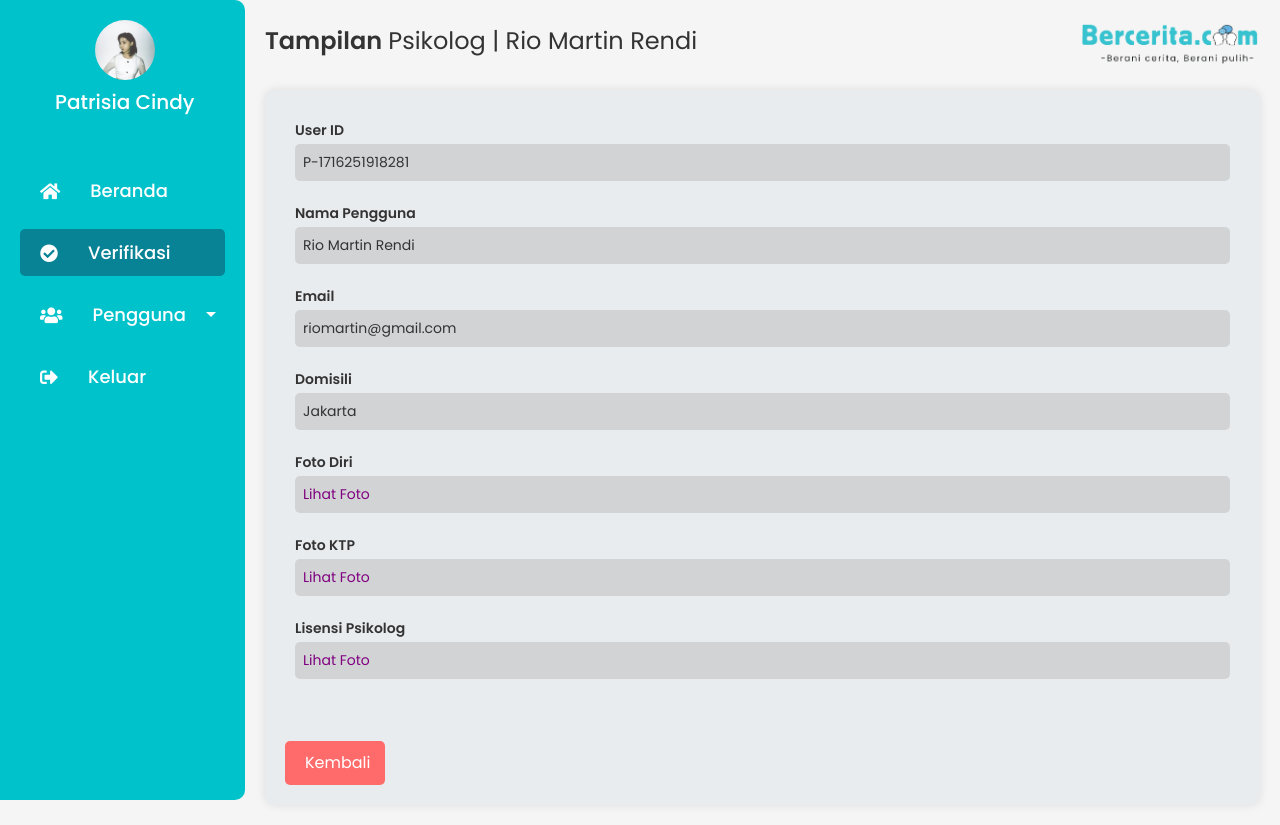
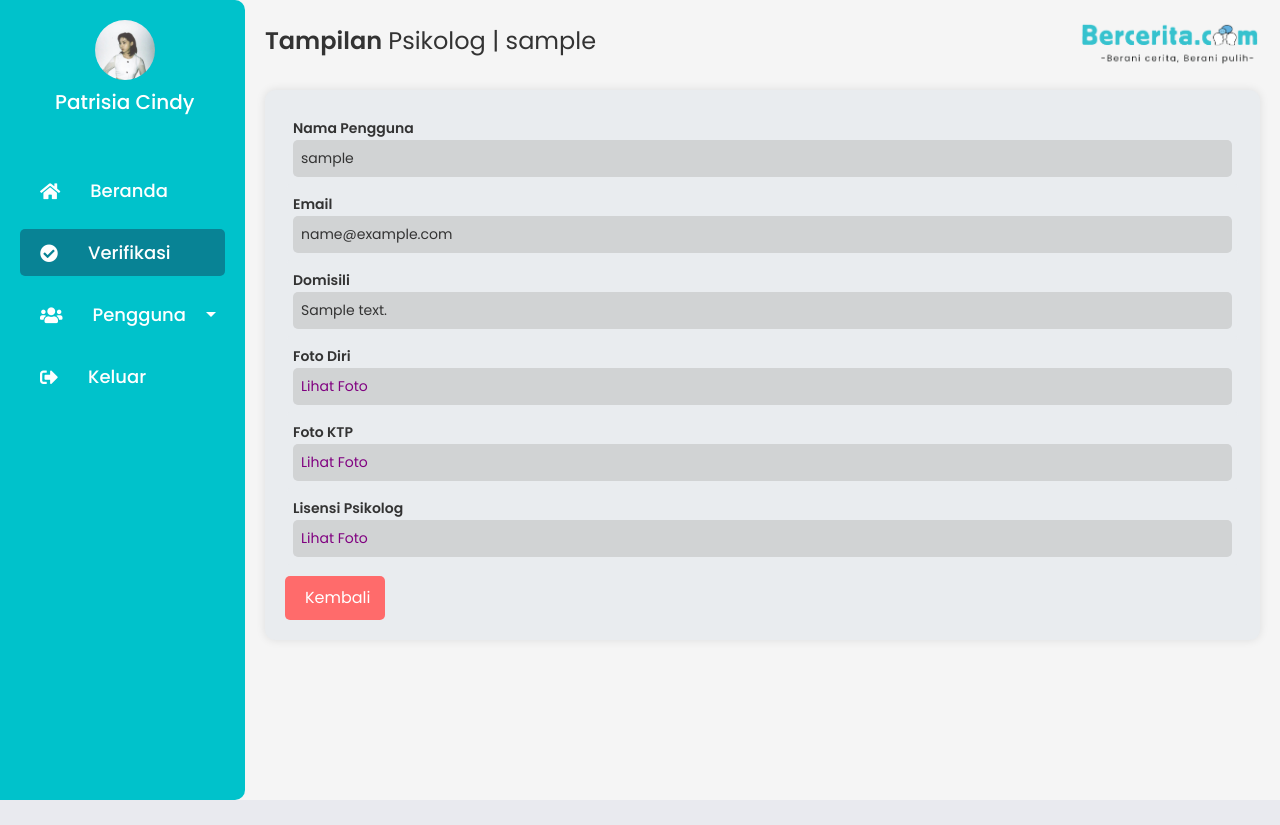
Before and after one commit to MarcellPratama/Bercerita.com, a CodeIgniter 4 app: the page made by app/Views/viewLihatDetailPsikolog.php in a window 1280 px wide. After the commit the page ends 800 px from the top, so only its background shows below. Run offline with PHP 8.4 and a stand-in for CodeIgniter, Linux system fonts and the light colour scheme; the template is opened without the code that fills it: most values are stand-ins (such as "Sample title", 1, 10 or a date in 2020); some libraries are stand-ins or nearby versions.

Commit message:
admin verifikasi

```diff
--- a/app/Views/viewDashboard.php
+++ b/app/Views/viewDashboard.php
@@ -24,7 +24,7 @@
 
     .sidebar {
         width: 245px;
-        height: 100vh;
+        height: 97vh;
         background-color: #00c2cb;
         padding: 20px;
         display: flex;
@@ -111,7 +111,7 @@
 
     .logo {
         height: 50px;
-        margin-left: 1045px;
+
     }
 
     .sidebar ul {
@@ -290,6 +290,7 @@
 
     <div class="main-content">
         <div class="header">
+            <h2><span class="bold-text"></span> <span class="regular-text"></span></h2>
             <img src="/bercerita.png" alt="Bercerita Logo" class="logo" />
         </div>
 
--- a/app/Views/viewLihatDetailPsikolog.php
+++ b/app/Views/viewLihatDetailPsikolog.php
@@ -182,17 +182,17 @@
     .detail-row {
         display: flex;
         flex-direction: column;
-        padding: 10px;
+        padding: 8px;
         background-color: #e9ecef;
         border-radius: 5px;
-        margin-bottom: 2px;
+        margin-bottom: 1px;
     }
 
     .detail-label {
         font-weight: bold;
         color: #333;
         font-size: 14px;
-        margin-bottom: 3px;
+        margin-bottom: 1px;
     }
 
     .detail-value {
@@ -213,7 +213,7 @@
         text-decoration: none;
         text-align: center;
         width: 100px;
-        margin-top: 50px;
+        margin-top: 10px;
     }
 
     .back-btn:hover {
@@ -241,15 +241,15 @@
         </div>
 
         <ul class="menu">
-            <li><a href="#"><i class="fas fa-home"></i> Beranda</a></li>
-            <li><a href="#" class="active"><i class="fas fa-check-circle"></i> Verifikasi</a></li>
+            <li><a href="adminDashboard"><i class="fas fa-home"></i> Beranda</a></li>
+            <li><a href="adminVerifikasi" class="active"><i class="fas fa-check-circle"></i> Verifikasi</a></li>
             <li>
                 <a href="#" class="dropdown-toggle" onclick="toggleSubmenu(this)">
                     <i class="fas fa-users"></i> Pengguna
                 </a>
                 <ul class="submenu">
-                    <li><a href="#"><i class="fas fa-user"></i> Psikolog</a></li>
-                    <li><a href="#"><i class="fas fa-user-graduate"></i> Mahasiswa Psikologi</a></li>
+                    <li><a href="adminLihatPsikolog"><i class="fas fa-user"></i> Psikolog</a></li>
+                    <li><a href="adminLihatMhs"><i class="fas fa-user-graduate"></i> Mahasiswa Psikologi</a></li>
                 </ul>
             </li>
             <li><a href="/login"><i class="fas fa-sign-out-alt"></i> Keluar</a></li>
@@ -259,40 +259,39 @@
     <!-- Main Content -->
     <div class="main-content">
         <div class="header">
-            <h2><span class="bold-text">Tampilan</span> <span class="regular-text">Psikolog | Rio Martin Rendi</span></h2>
+            <h2><span class="bold-text">Tampilan</span> <span class="regular-text">Psikolog |
+                    <?= htmlspecialchars($psikolog['username']); ?></span></h2>
             <img src="/bercerita.png" alt="Bercerita Logo" class="logo" />
         </div>
         <div class="detail-container">
             <div class="detail-row">
-                <span class="detail-label">User ID</span>
-                <span class="detail-value">P-1716251918281</span>
-            </div>
-            <div class="detail-row">
                 <span class="detail-label">Nama Pengguna</span>
-                <span class="detail-value">Rio Martin Rendi</span>
+                <span class="detail-value"><?= $psikolog['username']; ?></span>
             </div>
             <div class="detail-row">
                 <span class="detail-label">Email</span>
-                <span class="detail-value">riomartin@gmail.com</span>
+                <span class="detail-value"><?= $psikolog['email']; ?></span>
             </div>
             <div class="detail-row">
                 <span class="detail-label">Domisili</span>
-                <span class="detail-value">Jakarta</span>
+                <span class="detail-value"><?= $psikolog['domisili']; ?></span>
             </div>
             <div class="detail-row">
                 <span class="detail-label">Foto Diri</span>
-                <span class="detail-value"><a href="#" target="_blank" class="detail-link">Lihat Foto</a></span>
+                <span class="detail-value"><a href="<?= $psikolog['foto']; ?>" target="_blank" class="detail-link">Lihat
+                        Foto</a></span>
             </div>
             <div class="detail-row">
                 <span class="detail-label">Foto KTP</span>
-                <span class="detail-value"><a href="#" target="_blank" class="detail-link">Lihat Foto</a></span>
+                <span class="detail-value"><a href="<?= $psikolog['ktp']; ?>" target="_blank" class="detail-link">Lihat
+                        Foto</a></span>
             </div>
             <div class="detail-row">
                 <span class="detail-label">Lisensi Psikolog</span>
-                <span class="detail-value"><a href="#" target="_blank" class="detail-link">Lihat Foto
-                </a></span>
+                <span class="detail-value"><a href="<?= $psikolog['lisensi']; ?>" target="_blank" class="detail-link">Lihat
+                        Foto</a></span>
             </div>
-            <a href="#" class="back-btn">Kembali</a>
+            <a href="/adminVerifikasi" class="back-btn">Kembali</a>
         </div>
     </div>
 </body>
--- a/app/Views/viewMhsPsikologi.php
+++ b/app/Views/viewMhsPsikologi.php
@@ -24,7 +24,7 @@
 
     .sidebar {
         width: 245px;
-        height: 100vh;
+        height: 112vh;
         background-color: #00c2cb;
         padding: 20px;
         display: flex;
--- a/app/Views/viewPsikolog.php
+++ b/app/Views/viewPsikolog.php
@@ -24,7 +24,7 @@
 
     .sidebar {
         width: 245px;
-        height: 100vh;
+        height: 112vh;
         background-color: #00c2cb;
         padding: 20px;
         display: flex;
```
Also changed, not shown: app/Config/Routes.php (+8 -6 lines), app/Controllers/adminController.php (+50 -6 lines), app/Views/viewLihatDetailMhsPsikologi.php (+19 -21 lines), app/Views/viewVerifikasi.php (+21 -12 lines), public/uploads/FOTO/images (3)_24.jpeg (added).
